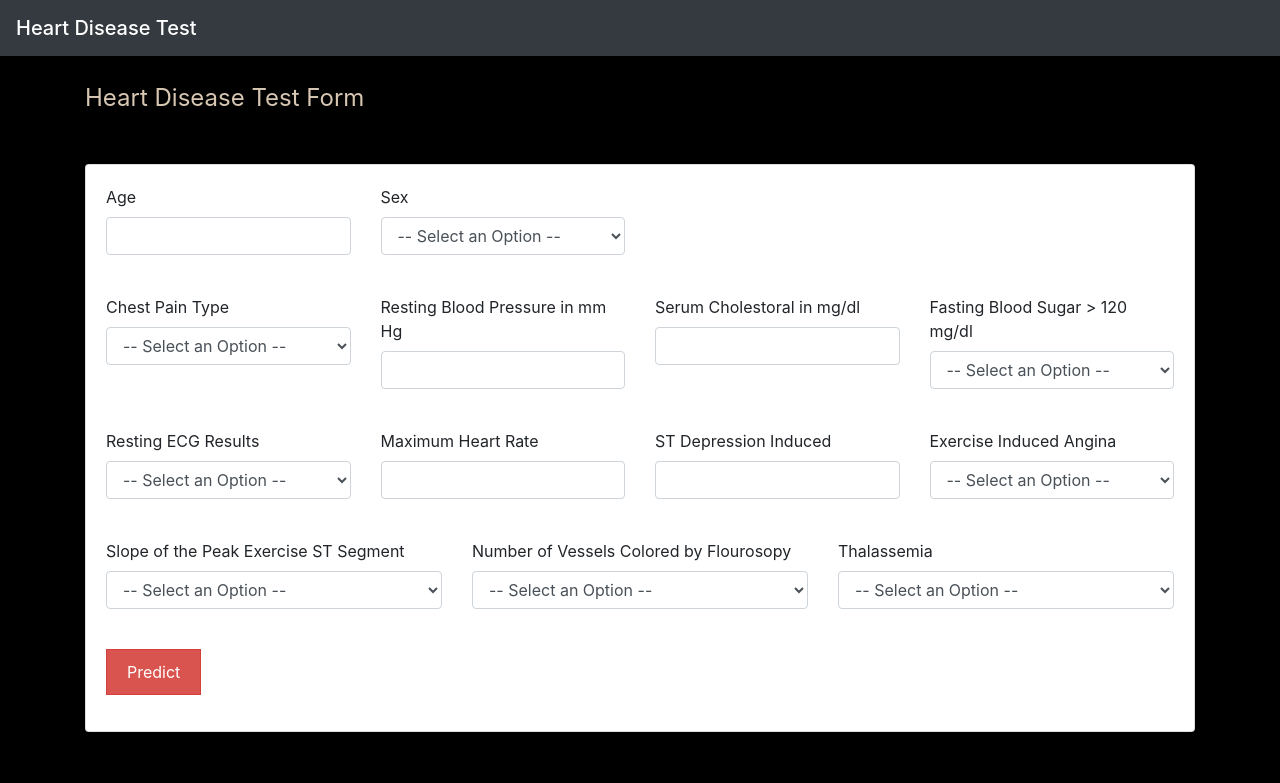
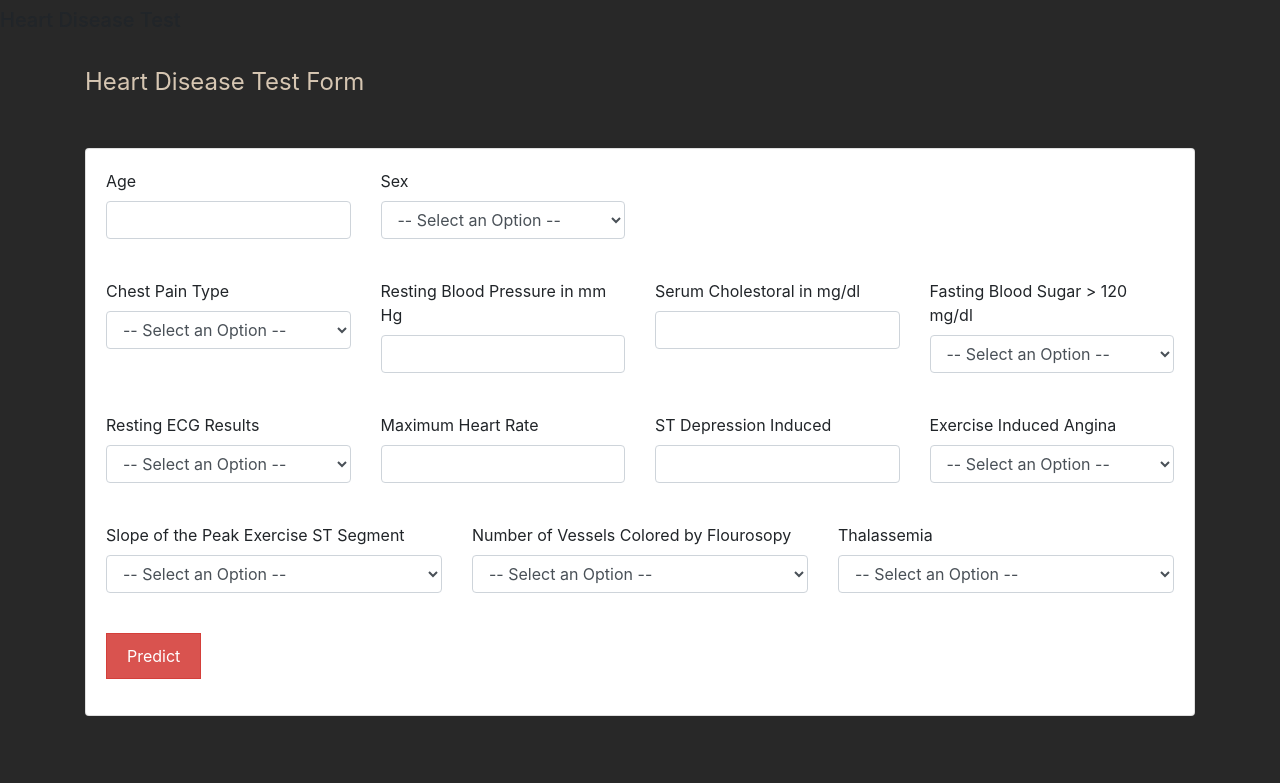
Before and after one commit to sanyukta-patil/heart, a Flask app: page / in a window 1280 px wide. Shown: the top 783 px of the page. Run offline with Flask 2, Linux system fonts and the light colour scheme; parts of the project's set-up code (start-up, migrations or seed data) failed here and were passed over; some libraries are stand-ins or nearby versions.

Commit message:
Update Heart Disease Classifier.html

```diff
--- a/templates/Heart Disease Classifier.html
+++ b/templates/Heart Disease Classifier.html
@@ -23,7 +23,7 @@
 
 
 	</head>
-	<body onload="document.FormName.reset();" style="background-color:black;">
+	<body onload="document.FormName.reset();" style="background-color:#282828;">
 	<!-- Java Script -->
 		<script src="https://code.jquery.com/jquery-3.5.1.slim.min.js" integrity="sha384-DfXdz2htPH0lsSSs5nCTpuj/zy4C+OGpamoFVy38MVBnE+IbbVYUew+OrCXaRkfj" crossorigin="anonymous"></script>
 		<script src="https://cdn.jsdelivr.net/npm/popper.js@1.16.1/dist/umd/popper.min.js" integrity="sha384-9/reFTGAW83EW2RDu2S0VKaIzap3H66lZH81PoYlFhbGU+6BZp6G7niu735Sk7lN" crossorigin="anonymous"></script>
@@ -31,7 +31,7 @@
 
 
 		<!-- Navbar-->
-		<nav class="navbar navbar-dark bg-dark">
+		<nav class=""navbar navbar-white bg-white">
 			<span class="navbar-brand mb-0 h1">Heart Disease Test</span>
 		</nav>
 		<div class="container">
```
